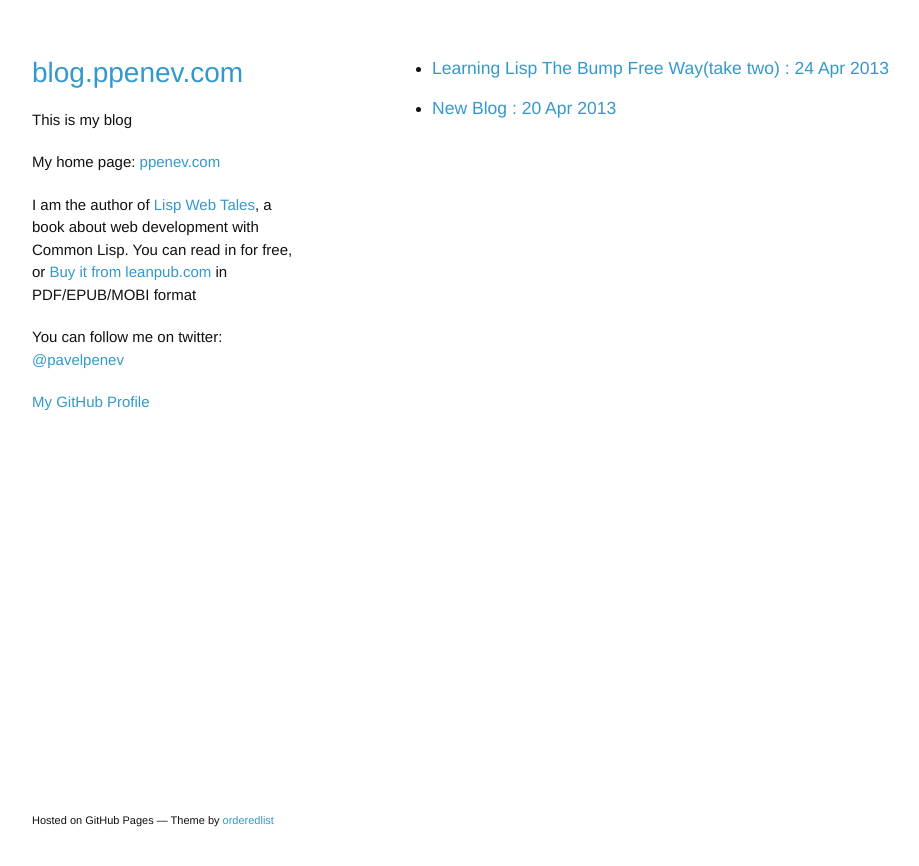
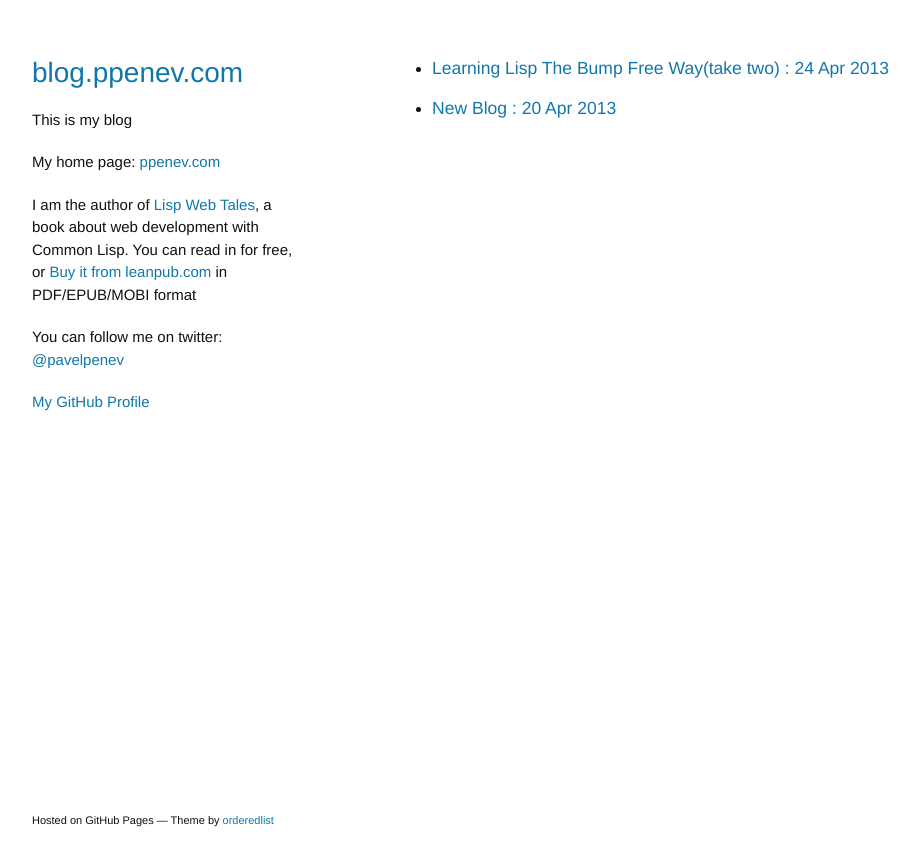
Before and after one commit to pvlpenev/pvlpenev.github.io, a Jekyll site: the page built from index.html, in a window 1280 px wide. Shown: the top 866 px of the page, without its empty margins (178-1097 px from the left). Built offline with Jekyll 4.4.1, drawn with Linux system fonts in a browser that asks for light colours.

Commit message:
fix css yet again

```diff
--- a/stylesheets/styles.css
+++ b/stylesheets/styles.css
@@ -8,7 +8,7 @@ body {
 }
 
 h1, h2, h3, h4, h5, h6 {
-  color:#222;
+  color:#191919;
   margin:0 0 20px;
 }
 
@@ -25,15 +25,15 @@ h1 {
 }
 
 h2 {
-  color:#393939;
+  color:#191919;
 }
 
 h3, h4, h5, h6 {
-  color:#494949;
+  color:#191919;
 }
 
 a {
-  color:#39c;
+  color:#17a;
   font-weight:400;
   text-decoration:none;
 }
```
